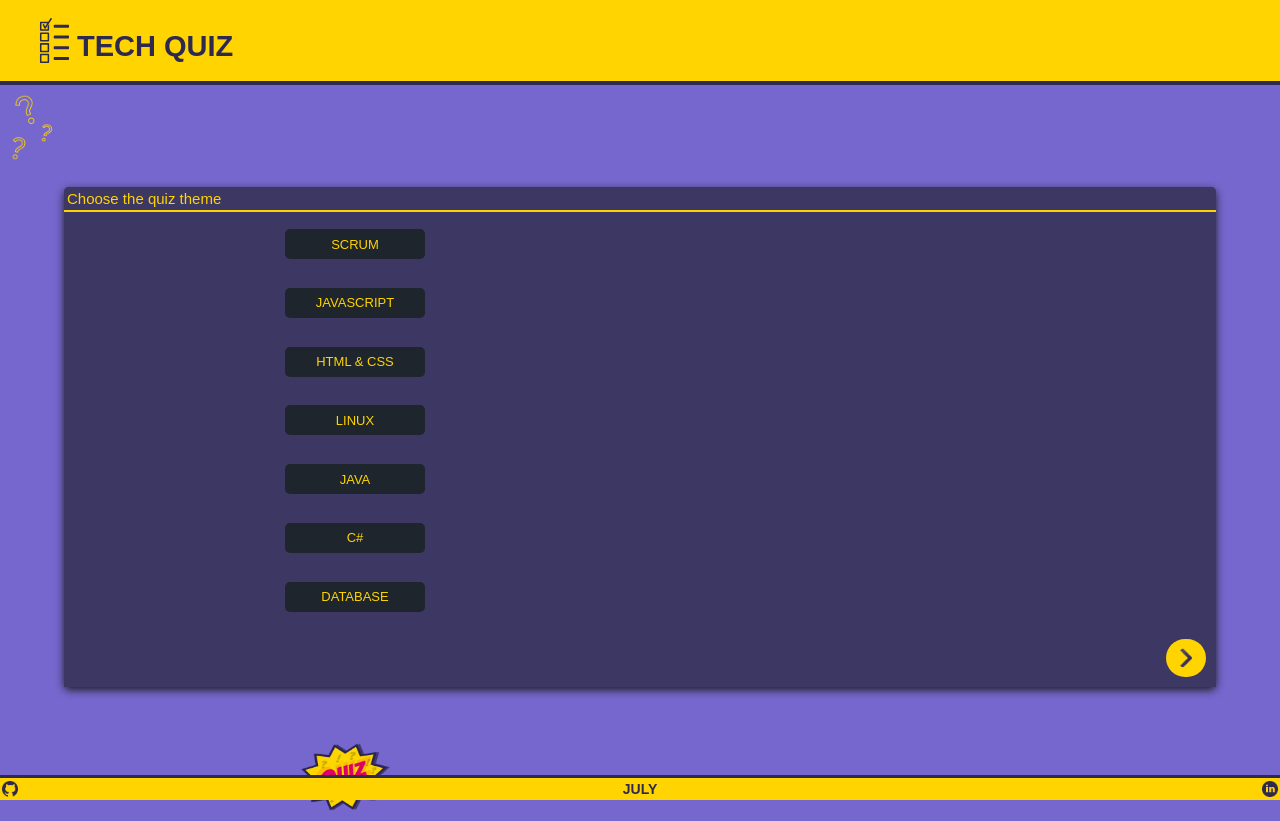
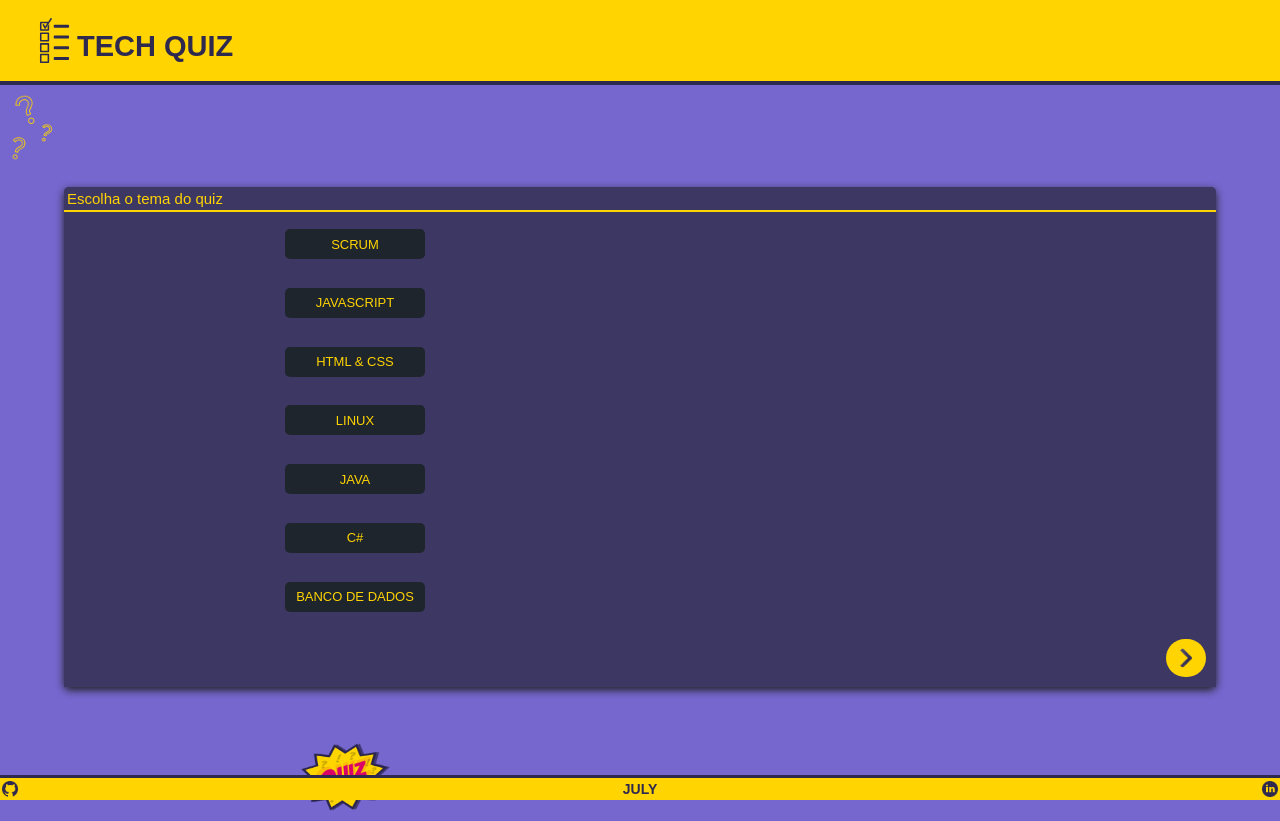
Before and after one commit to emilyjuly/tech-quiz, a Vue app: page / in a window 1280 px wide. Built offline with nearby package versions, Linux system fonts and the light colour scheme; a web font is replaced by a local one.

Commit message:
Traduzindo textos para português

```diff
--- a/src/pages/HomePage.vue
+++ b/src/pages/HomePage.vue
@@ -2,9 +2,9 @@
     <div>
         <HeaderPage />
         <img src="../assets/image-page-home.png" alt="people working" />
-        <p>Check your knowledge and have fun!</p>
+        <p>Testes seus conhecimentos e se divirta!</p>
         <button class="cssbuttons-io-button">
-            Choose a theme
+            Escolha um tema
             <div class="icon">
                 <svg
                     height="24"
@@ -27,9 +27,9 @@
         />
         <div class="report-area">
             <p class="report">
-                Have you found any bugs or have any suggestions?
+                Achou algum bug ou tem alguma sugestão?
             </p>
-            <p class="report">Tell us!</p>
+            <p class="report">Nos conte!</p>
             <div class="icons">
                 <img
                     src="../assets/bug_report.png"
--- a/src/pages/HomePage2.vue
+++ b/src/pages/HomePage2.vue
@@ -7,7 +7,7 @@
             class="question"
         />
         <div class="card">
-            <p class="title">Choose the quiz theme</p>
+            <p class="title">Escolha o tema do quiz</p>
             <div class="line"></div>
             <div class="container">
                 <div class="option-card">
@@ -29,7 +29,7 @@
                     <p>C#</p>
                 </div>
                 <div class="option-card">
-                    <p>DATABASE</p>
+                    <p>BANCO DE DADOS</p>
                 </div>
             </div>
             <div class="button">
```
